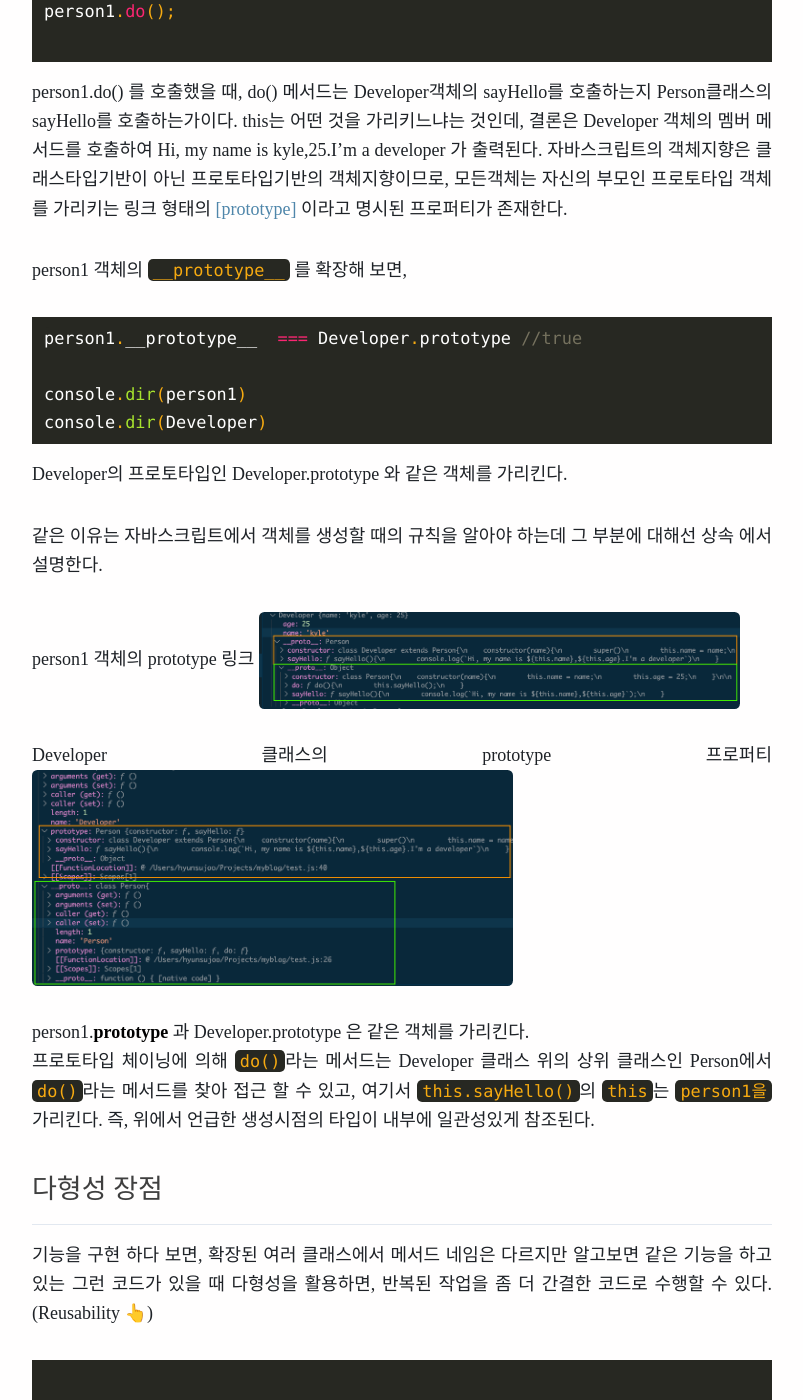
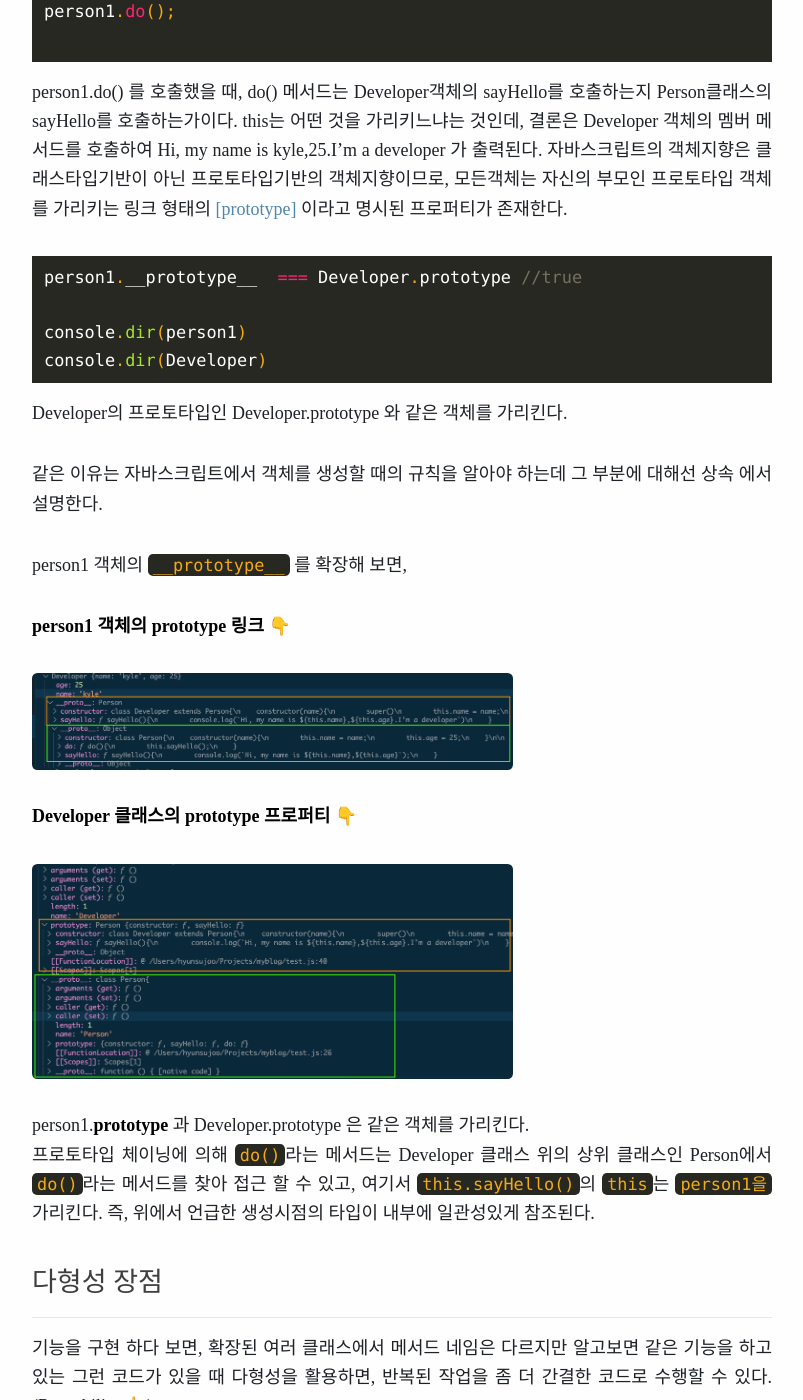
Before and after one commit to sooster910/blogV2, a Jekyll site: the page built from _posts/2021-05-23-oop2.md, in a window 1280 px wide and 1400 px high, scrolled down 4187 px. Shown: the whole window, without its empty margins (238-1041 px from the left). Built offline with Jekyll 4.4.1, drawn with Linux system fonts in a browser that asks for light colours; some web fonts are replaced; comment, search, counter and statistics services are not loaded; part of the change alters nothing that is shown.

Commit message:
Fix minor issue

````diff
--- a/_posts/2021-05-23-oop2.md
+++ b/_posts/2021-05-23-oop2.md
@@ -120,7 +120,6 @@ person1.do();
 
 person1.do() 를 호출했을 때, do() 메서드는 Developer객체의 sayHello를 호출하는지 Person클래스의 sayHello를 호출하는가이다. this는 어떤 것을 가리키느냐는 것인데, 결론은 Developer 객체의 멤버 메서드를 호출하여 Hi, my name is kyle,25.I'm a developer 가 출력된다. 자바스크립트의 객체지향은 클래스타입기반이 아닌 프로토타입기반의 객체지향이므로, 모든객체는 자신의 부모인 프로토타입 객체를 가리키는 링크 형태의 [[prototype]](=__prototype__) 이라고 명시된 프로퍼티가 존재한다.
 
-person1 객체의 ```__prototype__``` 를 확장해 보면,
 ```javascript
 person1.__prototype__  === Developer.prototype //true
 
@@ -132,11 +131,15 @@ Developer의 프로토타입인 Developer.prototype 와 같은 객체를 가리
 
 같은 이유는 자바스크립트에서 객체를 생성할 때의 규칙을 알아야 하는데 그 부분에 대해선 상속 에서 설명한다.
 
-person1 객체의 prototype 링크
+person1 객체의 ```__prototype__``` 를 확장해 보면,
+
+**person1 객체의 prototype 링크 👇**
+
 ![image](/assets/oopImgs/personPrototype.png)
 
 
-Developer 클래스의 prototype 프로퍼티
+**Developer 클래스의 prototype 프로퍼티 👇**
+
 ![image](/assets/oopImgs/developerPrototype.png)
 
 person1.__prototype__ 과 Developer.prototype 은 같은 객체를 가리킨다.
````
